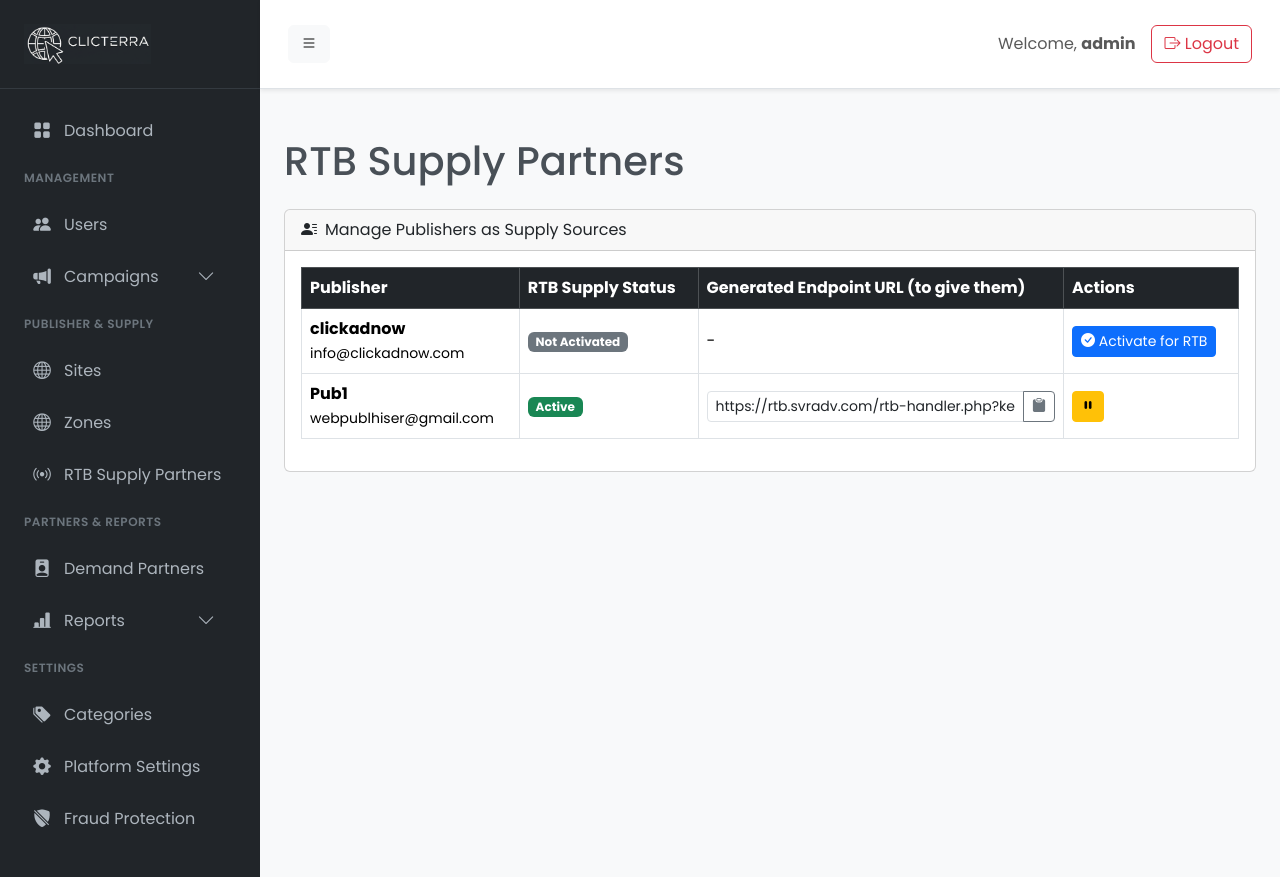
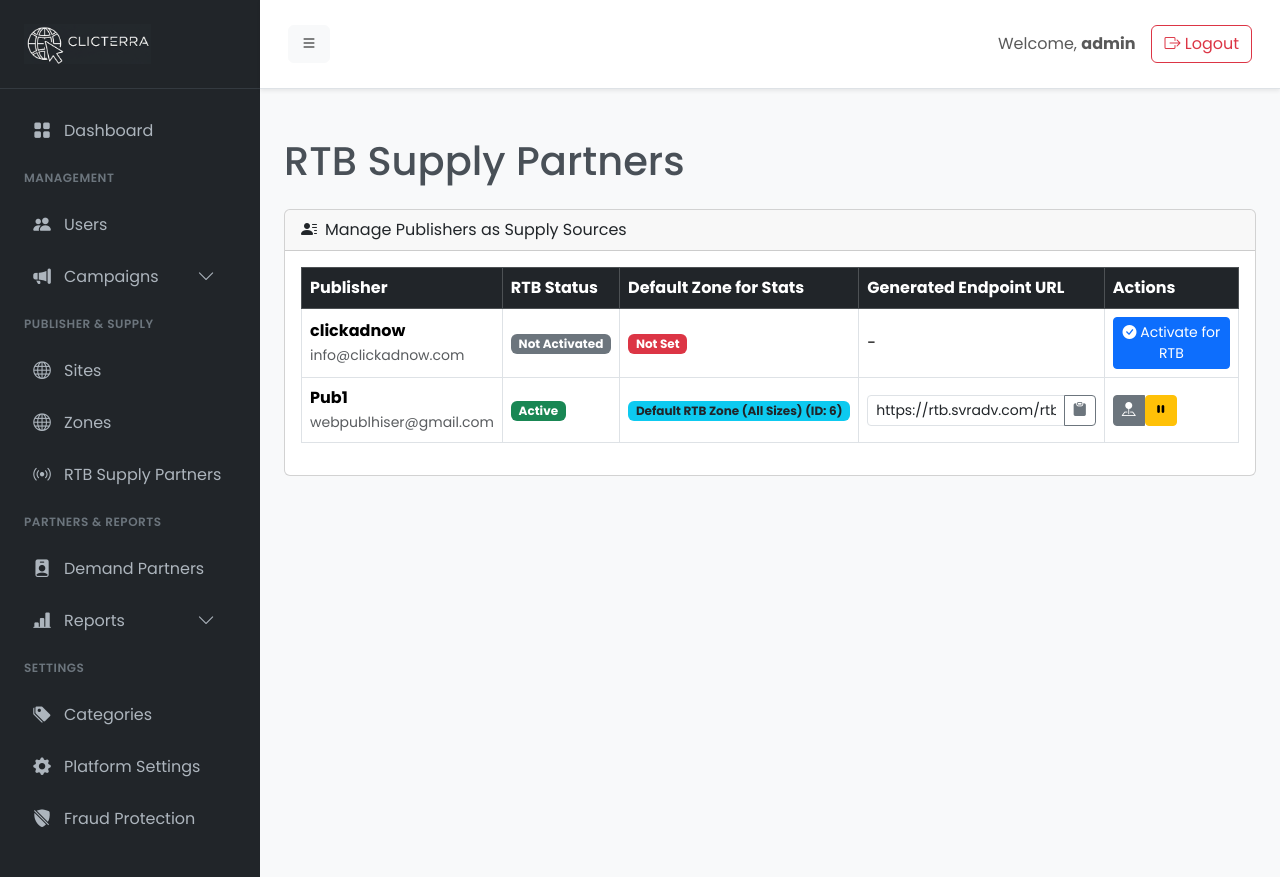
Before and after one commit to simoncode12/clickterra, a PHP site: page /admin/supply-partners.php in a window 1280 px wide. Run offline with PHP 8.4, Linux system fonts and the light colour scheme; a user stored in the database is signed in; data comes from the database, SQL or seed files in the repository; some libraries are stand-ins or nearby versions.

Commit message:
Update supply-partners.php

```diff
--- a/admin/supply-partners.php
+++ b/admin/supply-partners.php
@@ -1,41 +1,32 @@
 <?php
-// File: /admin/supply-partners.php (FINAL - Uses settings for endpoint URL and shows full URL)
+// File: /admin/supply-partners.php (FINAL - With Correct Domain Setting)
 
 require_once __DIR__ . '/init.php';
 
-// Menggunakan domain dari settings untuk membangun base URL
-$base_endpoint_url = get_setting('rtb_handler_domain', $conn) . "/rtb-handler.php";
-
-// SQL untuk mengambil semua publisher dan status RTB mereka
+// Ambil semua user publisher dan data supply source mereka
 $sql = "
     SELECT
-        u.id as user_id,
-        u.username,
-        u.email,
-        s.id as source_id,
-        s.supply_key,
-        s.status,
-        s.default_zone_id
-    FROM
-        users u
-    LEFT JOIN
-        rtb_supply_sources s ON u.id = s.user_id
-    WHERE
-        u.role = 'publisher'
-    ORDER BY
-        u.username ASC
+        u.id as user_id, u.username, u.email,
+        s.id as source_id, s.supply_key, s.status, s.default_zone_id,
+        (SELECT name FROM zones WHERE id = s.default_zone_id) as default_zone_name
+    FROM users u
+    LEFT JOIN rtb_supply_sources s ON u.id = s.user_id
+    WHERE u.role = 'publisher'
+    ORDER BY u.username ASC
 ";
 $result = $conn->query($sql);
+
+// Ambil semua zona yang ada di sistem untuk dropdown modal
+$all_zones_result = $conn->query("SELECT id, name FROM zones ORDER BY name ASC");
+$all_zones = $all_zones_result ? $all_zones_result->fetch_all(MYSQLI_ASSOC) : [];
+
+// PERBAIKAN: Menggunakan domain dari settings untuk membangun base URL
+$base_endpoint_url = get_setting('rtb_handler_domain', $conn) . "/rtb-handler.php";
 ?>
 
 <?php require_once __DIR__ . '/templates/header.php'; ?>
-
-<?php if (isset($_SESSION['success_message'])): ?>
-<div class="alert alert-success alert-dismissible fade show" role="alert"><?php echo $_SESSION['success_message']; ?><button type="button" class="btn-close" data-bs-dismiss="alert"></button></div>
-<?php unset($_SESSION['success_message']); endif; ?>
-<?php if (isset($_SESSION['error_message'])): ?>
-<div class="alert alert-danger alert-dismissible fade show" role="alert"><?php echo $_SESSION['error_message']; ?><button type="button" class="btn-close" data-bs-dismiss="alert"></button></div>
-<?php unset($_SESSION['error_message']); endif; ?>
+<?php if (isset($_SESSION['success_message'])): ?><div class="alert alert-success alert-dismissible fade show" role="alert"><i class="bi bi-check-circle-fill me-2"></i><?php echo $_SESSION['success_message']; ?><button type="button" class="btn-close" data-bs-dismiss="alert"></button></div><?php unset($_SESSION['success_message']); endif; ?>
+<?php if (isset($_SESSION['error_message'])): ?><div class="alert alert-danger alert-dismissible fade show" role="alert"><i class="bi bi-exclamation-triangle-fill me-2"></i><?php echo $_SESSION['error_message']; ?><button type="button" class="btn-close" data-bs-dismiss="alert"></button></div><?php unset($_SESSION['error_message']); endif; ?>
 
 <h1 class="mt-4 mb-4">RTB Supply Partners</h1>
 
@@ -43,73 +34,49 @@ $result = $conn->query($sql);
     <div class="card-header"><i class="bi bi-person-lines-fill me-2"></i>Manage Publishers as Supply Sources</div>
     <div class="card-body">
         <div class="table-responsive"><table class="table table-bordered table-hover align-middle">
-            <thead class="table-dark">
-                <tr>
-                    <th>Publisher</th>
-                    <th>RTB Supply Status</th>
-                    <th>Generated Endpoint URL (to give them)</th>
-                    <th>Actions</th>
-                </tr>
-            </thead>
+            <thead class="table-dark"><tr><th>Publisher</th><th>RTB Status</th><th>Default Zone for Stats</th><th>Generated Endpoint URL</th><th>Actions</th></tr></thead>
             <tbody>
                 <?php if ($result && $result->num_rows > 0): while($row = $result->fetch_assoc()): ?>
                 <tr>
+                    <td><strong><?php echo htmlspecialchars($row['username']); ?></strong><br><small class="text-muted"><?php echo htmlspecialchars($row['email']); ?></small></td>
                     <td>
-                        <strong><?php echo htmlspecialchars($row['username']); ?></strong><br>
-                        <small><?php echo htmlspecialchars($row['email']); ?></small>
+                        <?php if ($row['status']): $status_class = ($row['status'] == 'active') ? 'bg-success' : 'bg-warning text-dark'; ?>
+                            <span class="badge <?php echo $status_class; ?>"><?php echo ucfirst($row['status']); ?></span>
+                        <?php else: ?><span class="badge bg-secondary">Not Activated</span><?php endif; ?>
                     </td>
                     <td>
-                        <?php if ($row['status']): ?>
-                            <?php $status_class = ($row['status'] == 'active') ? 'bg-success' : 'bg-warning text-dark'; ?>
-                            <span class="badge <?php echo $status_class; ?>"><?php echo ucfirst($row['status']); ?></span>
+                        <?php if ($row['default_zone_name']): ?>
+                            <span class="badge bg-info text-dark"><?php echo htmlspecialchars($row['default_zone_name']); ?> (ID: <?php echo $row['default_zone_id']; ?>)</span>
                         <?php else: ?>
-                            <span class="badge bg-secondary">Not Activated</span>
+                            <span class="badge bg-danger">Not Set</span>
                         <?php endif; ?>
                     </td>
                     <td>
                         <?php if ($row['supply_key']): ?>
-                            <?php
-                                // Bangun URL lengkap secara dinamis
-                                $generated_url = $base_endpoint_url . '?key=' . $row['supply_key'];
-                                // Tambahkan zone_id secara otomatis jika ada
-                                if (!empty($row['default_zone_id'])) {
-                                    $generated_url .= '&zone_id=' . $row['default_zone_id'];
-                                }
-                            ?>
-                            <div class="input-group">
-                                <input type="text" class="form-control form-control-sm" value="<?php echo htmlspecialchars($generated_url); ?>" readonly id="endpoint-<?php echo $row['source_id']; ?>">
-                                <button class="btn btn-sm btn-outline-secondary copy-btn" type="button" data-target-id="endpoint-<?php echo $row['source_id']; ?>"><i class="bi bi-clipboard-fill"></i></button>
-                            </div>
-                        <?php else: ?>
-                            -
-                        <?php endif; ?>
+                            <?php $generated_url = $base_endpoint_url . '?key=' . $row['supply_key']; ?>
+                            <div class="input-group"><input type="text" class="form-control form-control-sm" value="<?php echo $generated_url; ?>" readonly id="endpoint-<?php echo $row['source_id']; ?>"><button class="btn btn-sm btn-outline-secondary copy-btn" type="button" data-target-id="endpoint-<?php echo $row['source_id']; ?>"><i class="bi bi-clipboard-fill"></i></button></div>
+                        <?php else: ?> - <?php endif; ?>
                     </td>
                     <td>
-                        <?php if (!$row['status']): // Jika belum aktif ?>
-                            <form action="supply-partners-action.php" method="POST" class="d-inline">
-                                <input type="hidden" name="user_id" value="<?php echo $row['user_id']; ?>">
-                                <button type="submit" name="activate_supply_partner" class="btn btn-sm btn-primary"><i class="bi bi-check-circle-fill"></i> Activate for RTB</button>
-                            </form>
-                        <?php else: // Jika sudah aktif atau paused ?>
+                        <?php if (!$row['status']): ?>
+                            <form action="supply-partners-action.php" method="POST" class="d-inline"><input type="hidden" name="user_id" value="<?php echo $row['user_id']; ?>"><button type="submit" name="activate_supply_partner" class="btn btn-sm btn-primary"><i class="bi bi-check-circle-fill"></i> Activate for RTB</button></form>
+                        <?php else: ?>
                             <div class="btn-group">
-                                <form action="supply-partners-action.php" method="POST" class="d-inline">
-                                    <input type="hidden" name="source_id" value="<?php echo $row['source_id']; ?>">
-                                    <input type="hidden" name="new_status" value="<?php echo ($row['status'] == 'active') ? 'paused' : 'active'; ?>">
-                                    <button type="submit" name="update_supply_status" class="btn btn-sm <?php echo ($row['status'] == 'active') ? 'btn-warning' : 'btn-success'; ?>" title="<?php echo ($row['status'] == 'active') ? 'Pause' : 'Resume'; ?>">
-                                        <i class="bi <?php echo ($row['status'] == 'active') ? 'bi-pause-fill' : 'bi-play-fill'; ?>"></i>
-                                    </button>
-                                </form>
+                                <button class="btn btn-sm btn-secondary set-zone-btn" data-bs-toggle="modal" data-bs-target="#setDefaultZoneModal" data-source-id="<?php echo $row['source_id']; ?>" title="Set Default Zone"><i class="bi bi-pin-map-fill"></i></button>
+                                <form action="supply-partners-action.php" method="POST" class="d-inline"><input type="hidden" name="source_id" value="<?php echo $row['source_id']; ?>"><input type="hidden" name="new_status" value="<?php echo ($row['status'] == 'active') ? 'paused' : 'active'; ?>"><button type="submit" name="update_supply_status" class="btn btn-sm <?php echo ($row['status'] == 'active') ? 'btn-warning' : 'btn-success'; ?>" title="<?php echo ($row['status'] == 'active') ? 'Pause' : 'Resume'; ?>"><i class="bi <?php echo ($row['status'] == 'active') ? 'bi-pause-fill' : 'bi-play-fill'; ?>"></i></button></form>
                             </div>
                         <?php endif; ?>
                     </td>
                 </tr>
                 <?php endwhile; else: ?>
-                <tr><td colspan="4" class="text-center">No publishers found. Please add users with 'publisher' role first.</td></tr>
+                <tr><td colspan="5" class="text-center">No publishers found. Please add users with 'publisher' role first.</td></tr>
                 <?php endif; ?>
             </tbody>
         </table></div>
     </div>
 </div>
+
+<div class="modal fade" id="setDefaultZoneModal" tabindex="-1"><div class="modal-dialog"><div class="modal-content"><div class="modal-header"><h5 class="modal-title">Set Default Zone for Stats</h5><button type="button" class="btn-close" data-bs-dismiss="modal"></button></div><form action="supply-partners-action.php" method="POST"><div class="modal-body"><input type="hidden" name="source_id" id="modal_source_id"><p>Select a zone where all statistics from this supply source will be recorded.</p><div class="mb-3"><label class="form-label">Default Zone</label><select class="form-select" name="zone_id" required><option value="">Choose a zone...</option><?php foreach ($all_zones as $zone): ?><option value="<?php echo $zone['id']; ?>"><?php echo htmlspecialchars($zone['name']); ?></option><?php endforeach; ?></select></div></div><div class="modal-footer"><button type="button" class="btn btn-secondary" data-bs-dismiss="modal">Cancel</button><button type="submit" name="set_default_zone" class="btn btn-primary">Set Zone</button></div></form></div></div></div>
 
 <script>
 document.addEventListener('DOMContentLoaded', function() {
@@ -117,16 +84,26 @@ document.addEventListener('DOMContentLoaded', function() {
         button.addEventListener('click', function() {
             const targetId = this.getAttribute('data-target-id');
             const targetInput = document.getElementById(targetId);
-            if (targetInput) {
-                navigator.clipboard.writeText(targetInput.value).then(() => {
-                    const originalIcon = this.innerHTML;
-                    this.innerHTML = '<i class="bi bi-clipboard-check-fill text-success"></i>';
-                    setTimeout(() => { this.innerHTML = originalIcon; }, 2000);
-                });
-            }
+            navigator.clipboard.writeText(targetInput.value).then(() => {
+                const originalIcon = this.innerHTML;
+                this.innerHTML = '<i class="bi bi-clipboard-check-fill text-success"></i>';
+                setTimeout(() => { this.innerHTML = originalIcon; }, 2000);
+            });
         });
     });
+    const setDefaultZoneModal = document.getElementById('setDefaultZoneModal');
+    if (setDefaultZoneModal) {
+        setDefaultZoneModal.addEventListener('show.bs.modal', function (event) {
+            const button = event.relatedTarget;
+            const sourceId = button.getAttribute('data-source-id');
+            setDefaultZoneModal.querySelector('#modal_source_id').value = sourceId;
+        });
+    }
 });
 </script>
 
-<?php $result->close(); require_once __DIR__ . '/templates/footer.php'; ?>
+<?php
+if (isset($result)) { $result->close(); }
+if (isset($all_zones_result)) { $all_zones_result->close(); }
+require_once __DIR__ . '/templates/footer.php';
+?>
```
